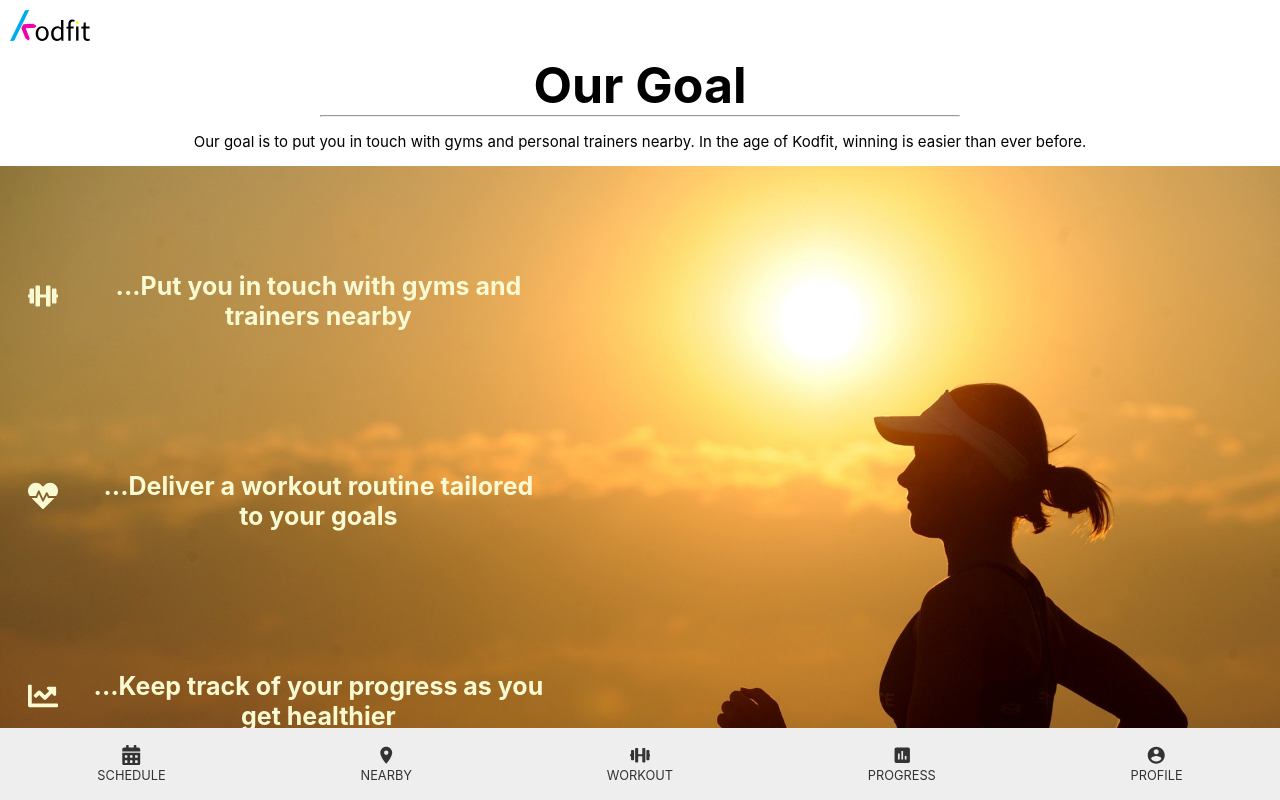
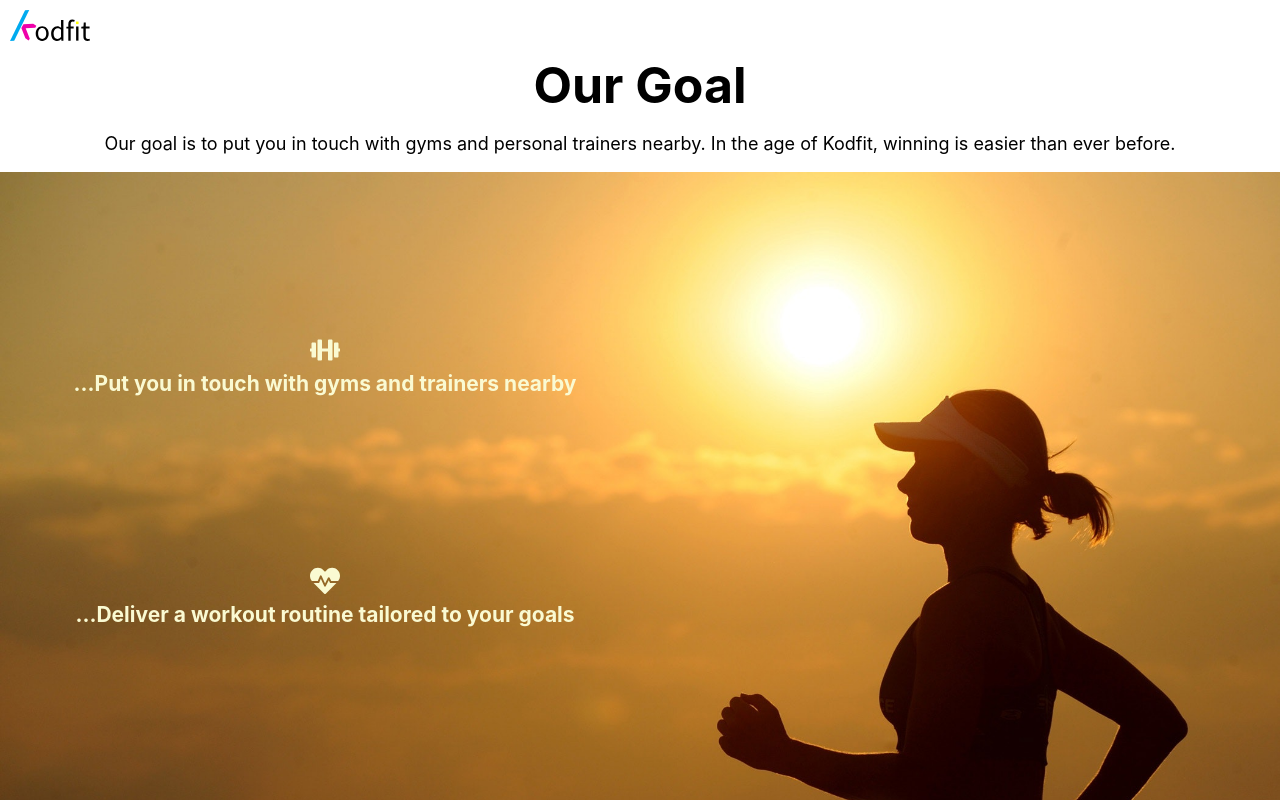
Before and after one commit to phapsides/kodfit, a React (Create React App) app: page /our-goal in a window 1280 px wide. Shown: the top 800 px of the page. Built offline with nearby package versions, Linux system fonts and the light colour scheme.

Commit message:
feat: Debug CSS for OurGoal component

```diff
--- a/src/LandingPage/OurGoal/OurGoal.css
+++ b/src/LandingPage/OurGoal/OurGoal.css
@@ -2,55 +2,57 @@
     text-align: center;
     --icon-dimensions: 30px;
     --mobile-icon-dimensions: 20px;
+    /* border: thin blue solid; */
 }
 
 .OurGoal h1 {
     margin: 0;
 }
 
-.OurGoal hr {
-    width: 50%;
-    margin: 0 auto;
-}
-
 .OurGoal .subtext {
-    font-size: 10px;
+    font-size: 14px;
     padding: 0 10px;
 }
 
 .OurGoal .container {
-    width: 100%;
+    /* width: 100%; */
     position: relative;
+    /* border: thin green solid; */
 }
 
 .OurGoal .image {
-    width: 100%;
+    /* width: 100%; */
 }
 
 .OurGoal .overlay {
     position: absolute;
     height: 100%;
-    padding-top: 80px;
-    width: 220px;
+    /* padding-right: 10px; */
+     margin-left: 5px;
+    /* margin: 0px 5px; */
+    width: 200px;
+    /* border: thin red solid; */
+    display: flex;
+    flex-direction: column;
+    justify-content: space-evenly;
 }
 
 .OurGoal .iconAndText {
-    display: flex;
-    margin-left: 5px;
+    /* display: flex; */
 }
 
 .OurGoal .icon {
     display: flex;
-    align-items: center;
+    /* align-items: center; */
     justify-content: center;
     color: lightgoldenrodyellow;
 }
 
 .OurGoal .iconAndText .slidingText {
     color: lightgoldenrodyellow;
-    padding-left: 10px;
-    font-size: 12px;
+    font-size: 14px;
     font-weight: bold;
+    margin: 6px;
 }
 
 .OurGoal button {
@@ -69,24 +71,25 @@
         font-size: 50px;
     }
     .OurGoal .subtext {
-        font-size: 15px;
+        font-size: 18px;
     }
     .OurGoal .overlay {
         width: 50%;
+        /* margin: 0; */
+        padding: 0;
     }
     .OurGoal .iconAndText {
-        width: 600px;
-        height: 200px;
+        /* width: 100%; */
+        /* height: 200px; */
     }
     .OurGoal .iconAndText .slidingText {
-        font-size: 25px;
-        width: 100%;
-        margin-right: 60px;
+        font-size: 21px;
+        /* width:60%; */
+        /* margin-right: 60px; */
     }
-
     .OurGoal .icon {
-        width: 100px;
-        height: 100px;
+        /* width: 100px; */
+        /* height: 100px; */
     }
     .OurGoal .icon svg {
         width: var(--icon-dimensions);
--- a/src/LandingPage/OurGoal/OurGoal.js
+++ b/src/LandingPage/OurGoal/OurGoal.js
@@ -10,7 +10,6 @@ export default function OurGoal() {
   return (
     <div className="OurGoal">
       <h1>Our Goal</h1>
-      <hr />
       <p className="subtext">
         Our goal is to put you in touch with gyms and personal trainers nearby.
         In the age of Kodfit, winning is easier than ever before.
--- a/src/PageView/PageView.js
+++ b/src/PageView/PageView.js
@@ -1,6 +1,5 @@
 import React from 'react';
 import { BrowserRouter as Router, Route } from 'react-router-dom';
-import NavBar from './NavBar/NavBar';
 import CalendarApp from './CalendarApp/CalendarApp';
 import NearMeGyms from './NearMe/NearMeGyms/NearMeGyms';
 import NearMeTrainers from './NearMe/NearMeTrainers/NearMeTrainers';
@@ -29,7 +28,6 @@ export default function PageView() {
       <Route path="/login" exact component={Login} />
       <Route path="/timer" exact component={Timer} />
       <Route path="/our-goal" exact component={OurGoal} />
-      <NavBar />
     </Router>
   );
 }
```
